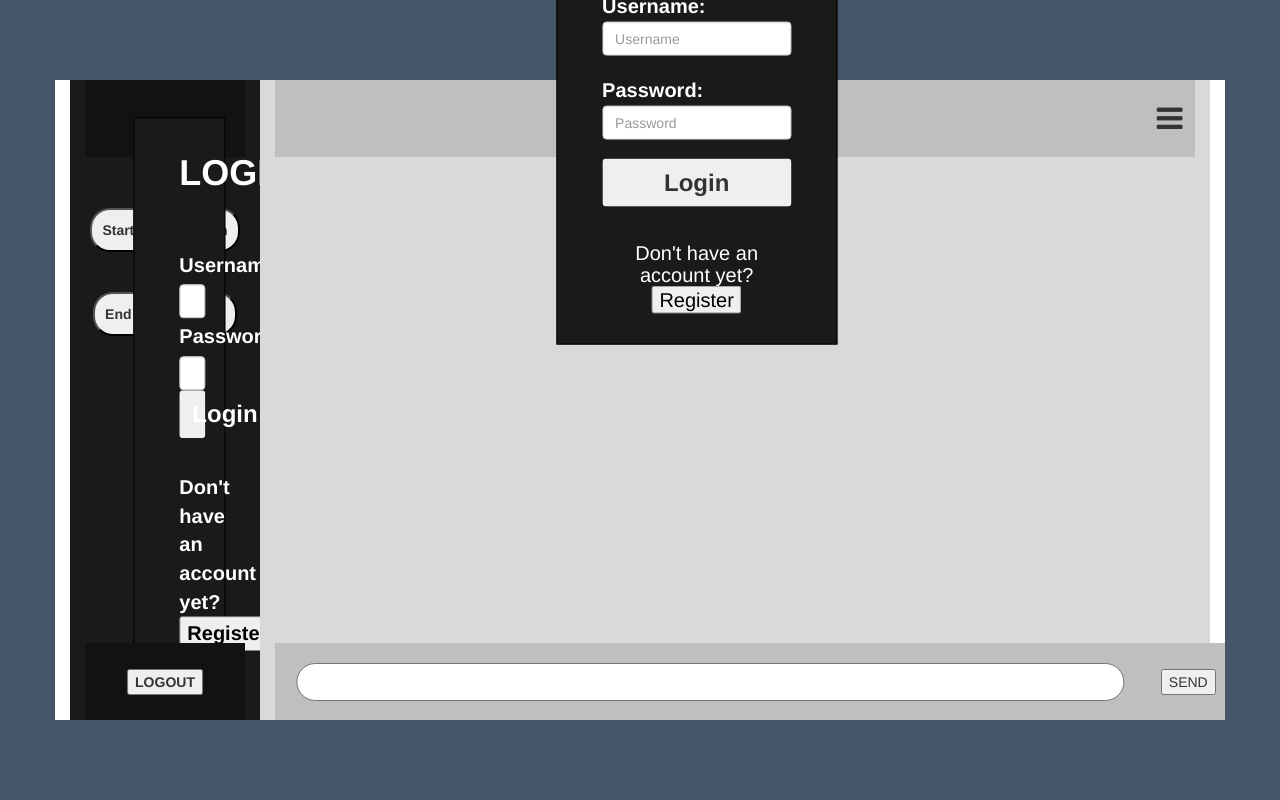
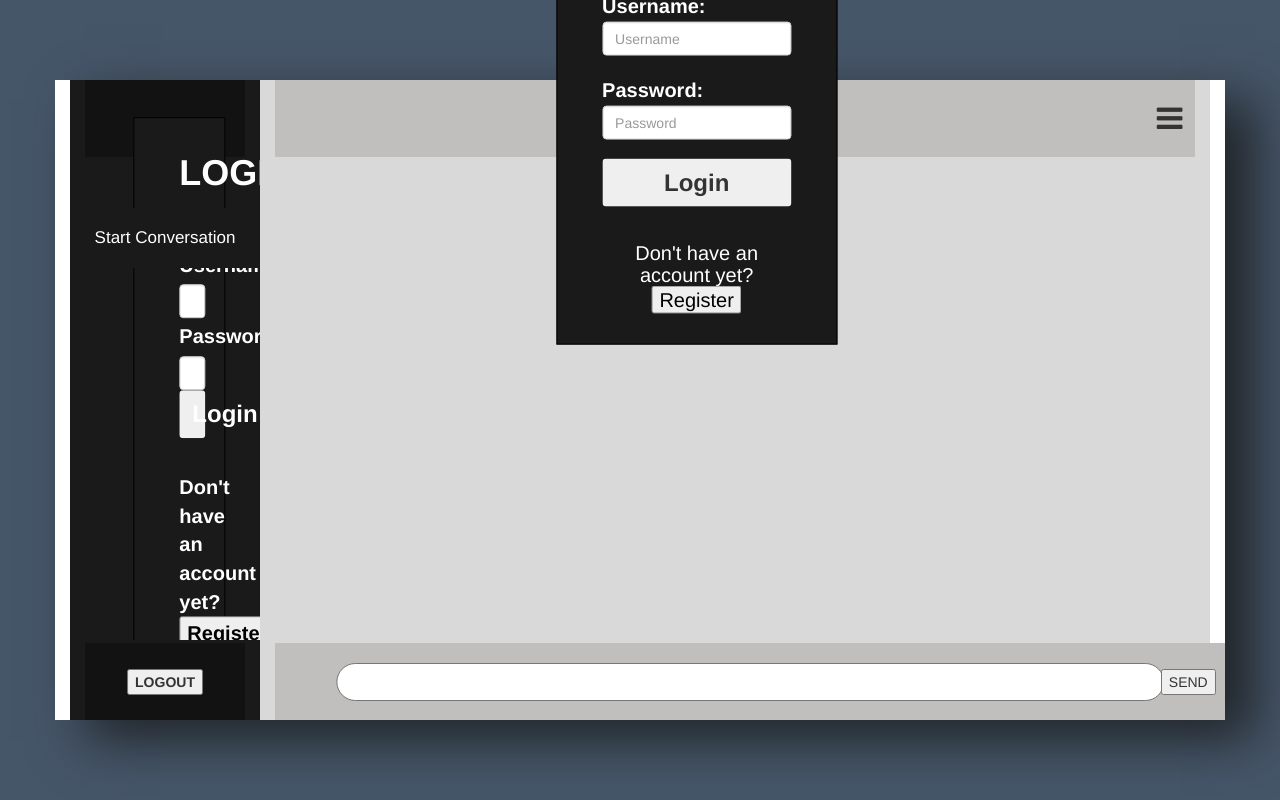
Before and after one commit to developer-student-club-snu/penpals, a PHP site: page /frontend/Home.php in a window 1280 px wide. Run offline with PHP 8.4, Linux system fonts and the light colour scheme; some libraries are stand-ins or nearby versions.

Commit message:
Update home.css

```diff
--- a/assets/src/css/home.css
+++ b/assets/src/css/home.css
@@ -10,9 +10,11 @@
 	top:0;
 	bottom: 0;
 	left: 0;
+    box-shadow: 30px 20px 50px 0px #202529;
 	right: 0;
     margin: auto;
     padding: 0px;
+
 }
 
 .chat_list{
@@ -44,6 +46,7 @@
 .logout_div button{
     position: absolute;
     top: 50%;
+
     transform: translate(-50%,-50%);
 }
 .convo_header{
@@ -70,13 +73,17 @@
     width: 95%;
     font-size: 20px;
     border-radius: 20px;
-    padding-left: 10px;
-    padding-right: 10px;
+    padding-left: 15px;
+    padding-right: 80px;
+    padding-top:3px;
+    margin-left: 40px;
     transform: translate(-50%,-50%);
     top:50%;
+
 }
 .textbox:focus{
     outline: none;
+
 }
 #message_send button{
     position: relative;
@@ -96,16 +103,69 @@
     height:76%;
     text-align: center;
 }
-.start,.end{
-    padding:10px;
-    margin: 20px 0;
-    width: auto;
-    font-weight: bold;
-    border-radius: 20px;
+.start{
+    font-size:17px;
+    font-family: Helvetica;
+    position:absolute;
+    left:0;
+    color:white;
+    background-color:#1a1a1a;
+    height:60px;
+    width:100%;
+    border:none;
+    -webkit-transition:0.6s;
+    transition:ease-in 0.6s;
+    top:20%;
 }
-.start:focus,.end:focus{
+
+.start:hover{
     outline: none;
+    background-color:#303030;
+
 }
+.end{
+    font-size:17px;
+    font-family: Helvetica;
+    position:absolute;
+    left:0;
+    color:white;
+    background-color:#1a1a1a;
+    height:60px;
+    width:100%;
+    border:none;
+    -webkit-transition:0.6s;
+    transition:ease-in 0.6s;
+    bottom:19.9px;
+}
+.end:hover{
+    outline: none;
+    background-color:#303030;
+
+}
+.send_btn{
+    border:none;
+    background-color: transparent;
+    color:white;
+    overflow: hidden;
+    height:35px;
+    width: 70px;
+    font-size:17px;
+    position:absolute;
+    bottom:2%;
+    -webkit-transition:0.5s;
+    transition:0.5s;
+    border-radius:20px;
+    right:58px;
+}
+
+.send_img{
+    position:absolute;
+    height:40px;
+    width:50px;
+    left: 15px;
+    top:-1px;
+}
+
 .chat{
     height: 76%;
     overflow-y:scroll;
```
